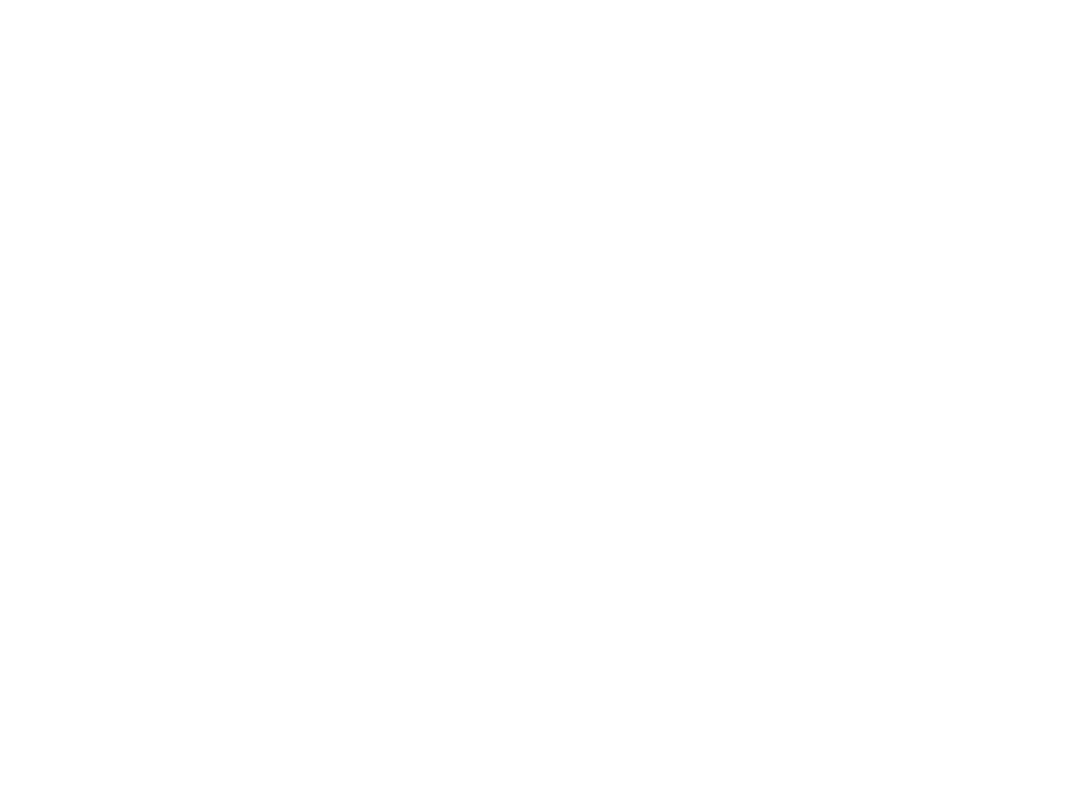
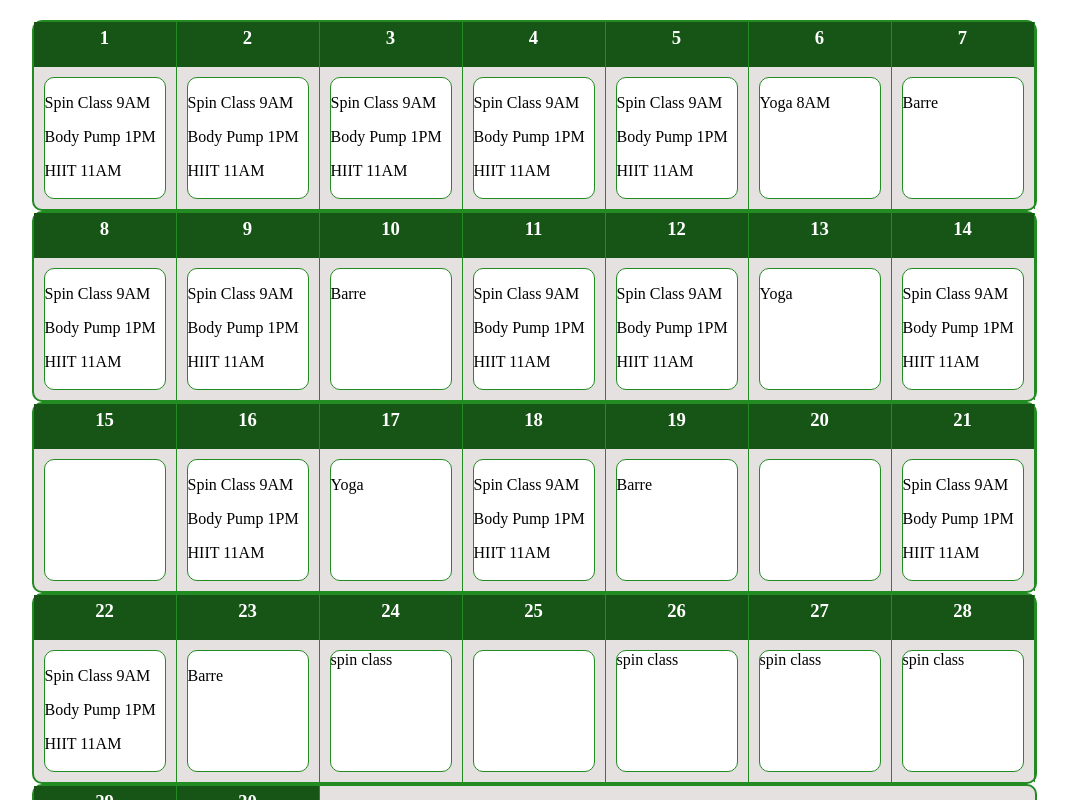
Before and after one commit to ab-arias/poly-gains, a React (Create React App) app in the folder frontend/: page /calpoly in a window 1280 px wide. Shown: the part 920-1720 px from the top of the page, without its empty margins (106-1174 px from the left). Before the commit the page ends 817 px from the top, so only its background shows below. Built offline with nearby package versions, Linux system fonts and the light colour scheme.

Commit message:
CalPoly Calendar

```diff
--- a/frontend/src/components/CalPoly.js
+++ b/frontend/src/components/CalPoly.js
@@ -37,6 +37,208 @@ export default function CalPoly() {
                     </a>
                 </div>
             </div>
+            <div class="CalPolyCalendar">
+                <h2 class="section-header">Cal Poly Rec Center Calander: November</h2>
+            </div>
+            <div class="workouts-calendar">
+                <div class="workouts-calendar-entry">
+                    <h3 class="workouts-calendar-day">1</h3>
+                    <div class="mini-workouts-card">
+                        <p>Spin Class 9AM</p>
+                        <p>Body Pump 1PM</p>
+                        <p>HIIT 11AM</p>
+                    </div>
+                </div>
+                <div class="workouts-calendar-entry">
+                    <h3 class="workouts-calendar-day">2</h3>
+                    <div class="mini-workouts-card">
+                        <p>Spin Class 9AM</p>
+                        <p>Body Pump 1PM</p>
+                        <p>HIIT 11AM</p></div>
+                </div>
+                <div class="workouts-calendar-entry">
+                    <h3 class="workouts-calendar-day">3</h3>
+                    <div class="mini-workouts-card">
+                        <p>Spin Class 9AM</p>
+                        <p>Body Pump 1PM</p>
+                        <p>HIIT 11AM</p>
+                    </div>
+                </div>
+                <div class="workouts-calendar-entry">
+                    <h3 class="workouts-calendar-day">4</h3>
+                    <div class="mini-workouts-card">
+                        <p>Spin Class 9AM</p>
+                        <p>Body Pump 1PM</p>
+                        <p>HIIT 11AM</p>
+                    </div>
+                </div>
+                <div class="workouts-calendar-entry">
+                    <h3 class="workouts-calendar-day">5</h3>
+                    <div class="mini-workouts-card">
+                        <p>Spin Class 9AM</p>
+                        <p>Body Pump 1PM</p>
+                        <p>HIIT 11AM</p>
+                    </div>
+                </div>
+                <div class="workouts-calendar-entry">
+                    <h3 class="workouts-calendar-day">6</h3>
+                    <div class="mini-workouts-card">
+                        <p>Yoga 8AM</p>
+                    </div>
+                </div>
+                <div class="workouts-calendar-entry">
+                    <h3 class="workouts-calendar-day">7</h3>
+                    <div class="mini-workouts-card">
+                        <p>Barre</p>
+                    </div>
+                </div>
+            </div>
+            <div class="workouts-calendar">
+                <div class="workouts-calendar-entry">
+                    <h3 class="workouts-calendar-day">8</h3>
+                    <div class="mini-workouts-card">
+                        <p>Spin Class 9AM</p>
+                        <p>Body Pump 1PM</p>
+                        <p>HIIT 11AM</p>
+                    </div>
+                </div>
+                <div class="workouts-calendar-entry">
+                    <h3 class="workouts-calendar-day">9</h3>
+                    <div class="mini-workouts-card">
+                        <p>Spin Class 9AM</p>
+                        <p>Body Pump 1PM</p>
+                        <p>HIIT 11AM</p>
+                    </div>
+                </div>
+                <div class="workouts-calendar-entry">
+                    <h3 class="workouts-calendar-day">10</h3>
+                    <div class="mini-workouts-card">
+                        <p>Barre</p>
+                    </div>
+                </div>
+                <div class="workouts-calendar-entry">
+                    <h3 class="workouts-calendar-day">11</h3>
+                    <div class="mini-workouts-card">
+                        <p>Spin Class 9AM</p>
+                        <p>Body Pump 1PM</p>
+                        <p>HIIT 11AM</p>
+                    </div>
+                </div>
+                <div class="workouts-calendar-entry">
+                    <h3 class="workouts-calendar-day">12</h3>
+                    <div class="mini-workouts-card">
+                        <p>Spin Class 9AM</p>
+                        <p>Body Pump 1PM</p>
+                        <p>HIIT 11AM</p>
+                    </div>
+                </div>
+                <div class="workouts-calendar-entry">
+                    <h3 class="workouts-calendar-day">13</h3>
+                    <div class="mini-workouts-card">
+                        <p>Yoga</p>
+                    </div>
+                </div>
+                <div class="workouts-calendar-entry">
+                    <h3 class="workouts-calendar-day">14</h3>
+                    <div class="mini-workouts-card">
+                        <p>Spin Class 9AM</p>
+                        <p>Body Pump 1PM</p>
+                        <p>HIIT 11AM</p>
+                    </div>
+                </div>
+            </div>
+            <div class="workouts-calendar">
+                <div class="workouts-calendar-entry">
+                    <h3 class="workouts-calendar-day">15</h3>
+                    <div class="mini-workouts-card"></div>
+                </div>
+                <div class="workouts-calendar-entry">
+                    <h3 class="workouts-calendar-day">16</h3>
+                    <div class="mini-workouts-card">
+                        <p>Spin Class 9AM</p>
+                        <p>Body Pump 1PM</p>
+                        <p>HIIT 11AM</p>
+                    </div>
+                </div>
+                <div class="workouts-calendar-entry">
+                    <h3 class="workouts-calendar-day">17</h3>
+                    <div class="mini-workouts-card">
+                        <p>Yoga</p>
+                    </div>
+                </div>
+                <div class="workouts-calendar-entry">
+                    <h3 class="workouts-calendar-day">18</h3>
+                    <div class="mini-workouts-card">
+                        <p>Spin Class 9AM</p>
+                        <p>Body Pump 1PM</p>
+                        <p>HIIT 11AM</p>
+                    </div>
+                </div>
+                <div class="workouts-calendar-entry">
+                    <h3 class="workouts-calendar-day">19</h3>
+                    <div class="mini-workouts-card">
+                        <p>Barre</p>
+                    </div>
+                </div>
+                <div class="workouts-calendar-entry">
+                    <h3 class="workouts-calendar-day">20</h3>
+                    <div class="mini-workouts-card"></div>
+                </div>
+                <div class="workouts-calendar-entry">
+                    <h3 class="workouts-calendar-day">21</h3>
+                    <div class="mini-workouts-card">
+                        <p>Spin Class 9AM</p>
+                        <p>Body Pump 1PM</p>
+                        <p>HIIT 11AM</p>
+                    </div>
+                </div>
+            </div>
+            <div class="workouts-calendar">
+                <div class="workouts-calendar-entry">
+                    <h3 class="workouts-calendar-day">22</h3>
+                    <div class="mini-workouts-card">
+                        <p>Spin Class 9AM</p>
+                        <p>Body Pump 1PM</p>
+                        <p>HIIT 11AM</p>
+                    </div>
+                </div>
+                <div class="workouts-calendar-entry">
+                    <h3 class="workouts-calendar-day">23</h3>
+                    <div class="mini-workouts-card">
+                        <p>Barre</p>
+                    </div>
+                </div>
+                <div class="workouts-calendar-entry">
+                    <h3 class="workouts-calendar-day">24</h3>
+                    <div class="mini-workouts-card">spin class</div>
+                </div>
+                <div class="workouts-calendar-entry">
+                    <h3 class="workouts-calendar-day">25</h3>
+                    <div class="mini-workouts-card"></div>
+                </div>
+                <div class="workouts-calendar-entry">
+                    <h3 class="workouts-calendar-day">26</h3>
+                    <div class="mini-workouts-card">spin class</div>
+                </div>
+                <div class="workouts-calendar-entry">
+                    <h3 class="workouts-calendar-day">27</h3>
+                    <div class="mini-workouts-card">spin class</div>
+                </div>
+                <div class="workouts-calendar-entry">
+                    <h3 class="workouts-calendar-day">28</h3>
+                    <div class="mini-workouts-card">spin class</div>
+                </div>
+            </div>
+            <div class="workouts-calendar">
+                <div class="workouts-calendar-entry">
+                    <h3 class="workouts-calendar-day">29</h3>
+                    <div class="mini-workouts-card">spin class</div>
+                </div>
+                <div class="workouts-calendar-entry">
+                    <h3 class="workouts-calendar-day">30</h3>
+                    <div class="mini-workouts-card">spin class</div>
+                </div>
+            </div>
         </div>
     )
 }
```
